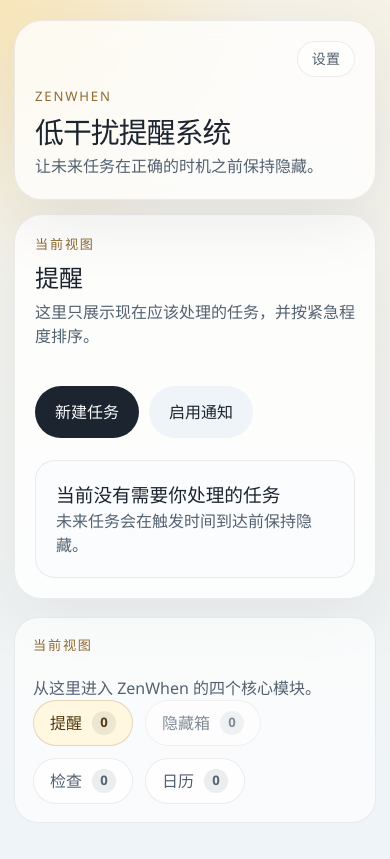
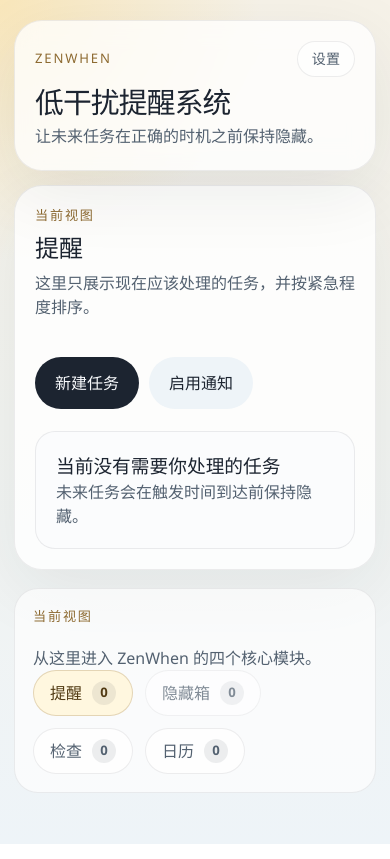
Before and after one commit to mordenkainennn/ZenWhen, a Vue app: page / in a window 390 px wide. Built offline with nearby package versions, Linux system fonts and the light colour scheme.

Commit message:
fix: reposition settings button within hero top row

```diff
--- a/src/components/AppShell.vue
+++ b/src/components/AppShell.vue
@@ -119,18 +119,16 @@
   <div class="app-shell">
     <header class="hero">
       <div class="hero-topbar">
-        <div class="hero-topbar-spacer"></div>
+        <p class="eyebrow">{{ t("app.name") }}</p>
         <button class="settings-button" type="button" @click="openSettings">
           {{ t("app.settings") }}
         </button>
       </div>
 
       <div class="hero-copy-block">
-        <p class="eyebrow">{{ t("app.name") }}</p>
         <h1 class="hero-title">{{ t("app.heroTitle") }}</h1>
         <p class="hero-copy">{{ t("app.heroSubtitle") }}</p>
       </div>
-
     </header>
 
     <main class="content-panel">
--- a/src/styles/main.css
+++ b/src/styles/main.css
@@ -70,11 +70,7 @@
   display: flex;
   justify-content: space-between;
   align-items: center;
-}
-
-.hero-topbar-spacer {
-  width: 1px;
-  height: 1px;
+  gap: 16px;
 }
 
 .eyebrow,
@@ -84,6 +80,10 @@
   letter-spacing: 0.14em;
   text-transform: uppercase;
   color: #8d6a31;
+}
+
+.hero-topbar .eyebrow {
+  margin-bottom: 0;
 }
 
 .hero h1,
@@ -718,7 +718,7 @@
   }
 
   .hero-topbar {
-    align-items: flex-start;
+    align-items: center;
   }
 
   .nav-section {
```
